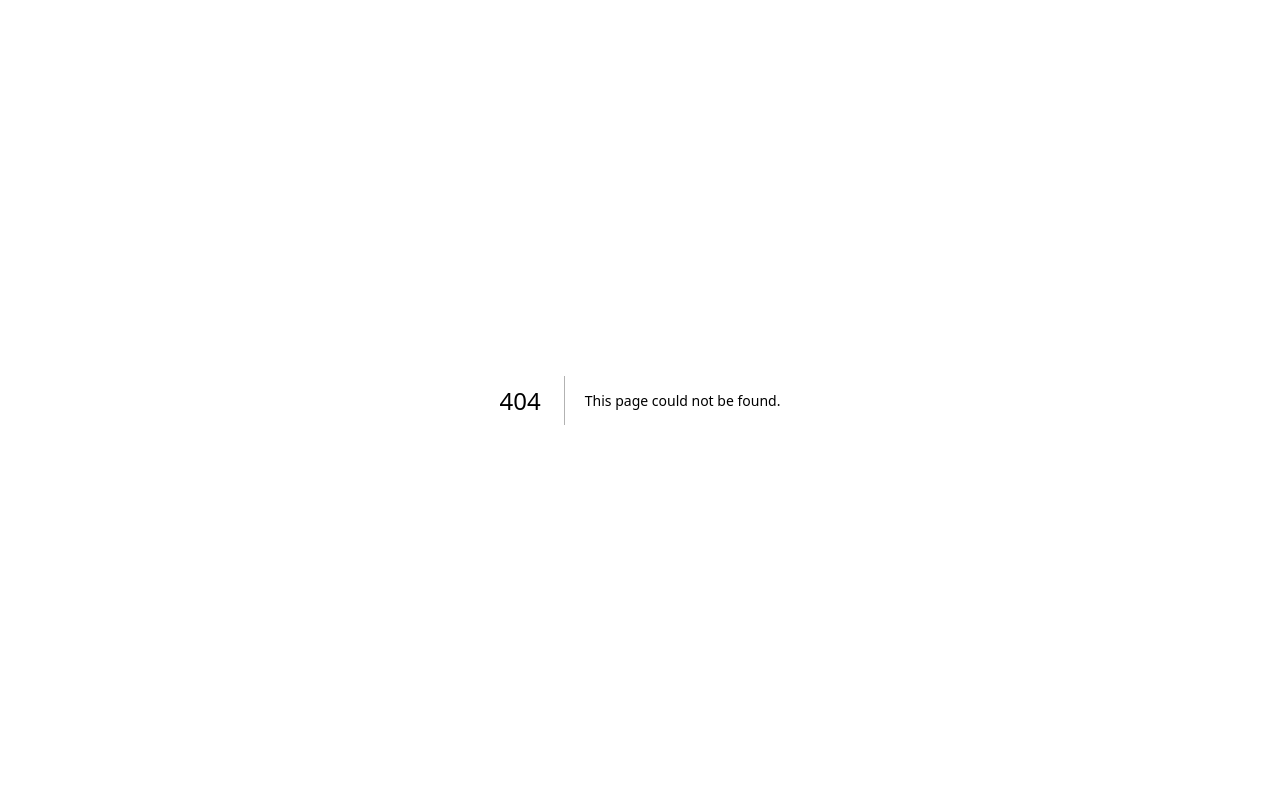
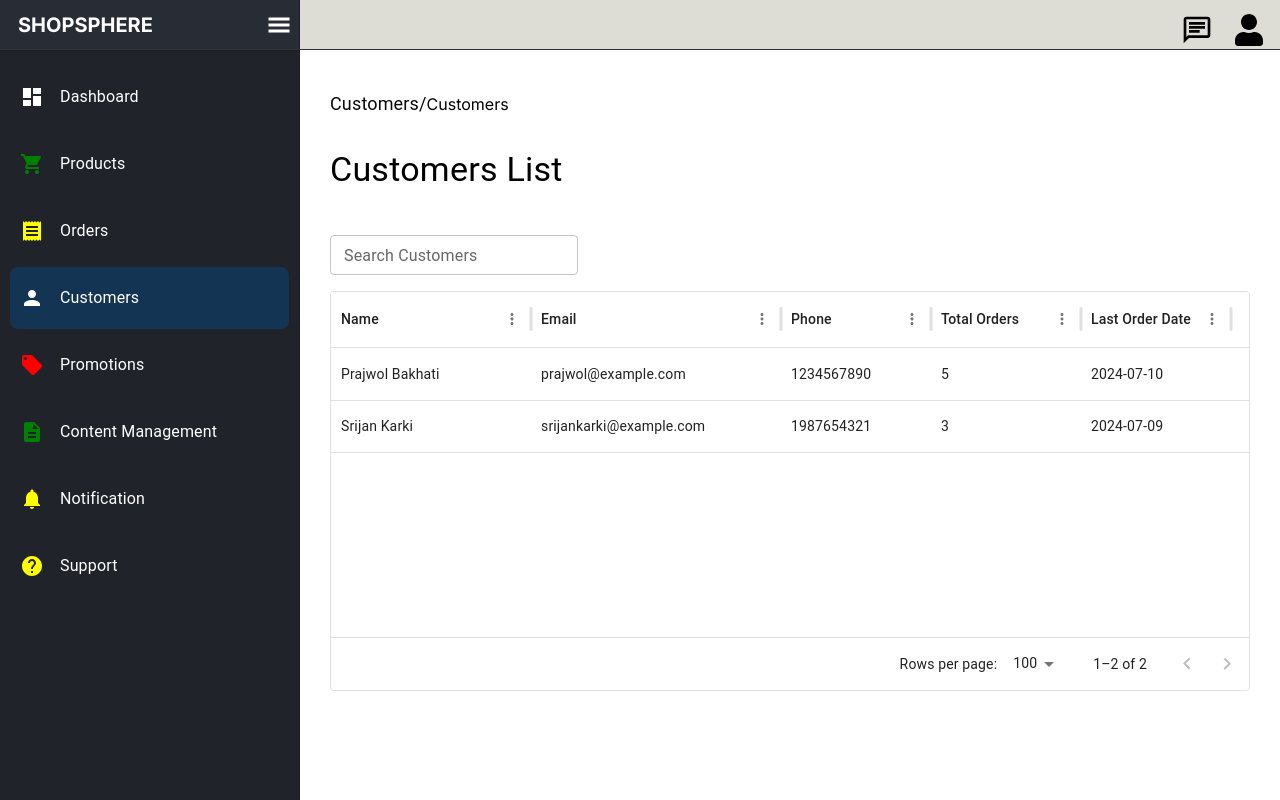
Before and after one commit to rojinnn/ShopSphere-ms, a Next.js app: page /customers in a window 1280 px wide. Before the commit this address had no page. Built offline with nearby package versions, Linux system fonts and the light colour scheme; sample sign-in values are in the browser's storage.

Commit message:
create customer page

```diff
--- /dev/null
+++ b/src/app/customers/layout.js
@@ -0,0 +1,13 @@
+"use client";
+import InnerLayout from "@/components/InnerLayout";
+import store from "@/store/store";
+import { Provider } from "react-redux";
+const layout = ({ children }) => {
+  return (
+    <Provider store={store}>
+      <InnerLayout>{children}</InnerLayout>
+    </Provider>
+  );
+};
+
+export default layout;
--- /dev/null
+++ b/src/app/customers/page.js
@@ -0,0 +1,122 @@
+"use client";
+import React, { useState } from "react";
+import {
+  DataGrid,
+  GridToolbarContainer,
+  GridToolbarExport,
+  GridToolbarDensitySelector,
+  GridToolbarFilterButton,
+  GridToolbarColumnsButton,
+} from "@mui/x-data-grid";
+import { Box, Typography, TextField, Button, Modal } from "@mui/material";
+import CustomBreadcrumbs from "@/components/CustomBreadCrumbs";
+import Layout from "@/components/transitionlayout";
+
+const CustomersPage = () => {
+  const [customers, setCustomers] = useState([
+    {
+      id: 1,
+      name: "Prajwol Bakhati",
+      email: "prajwol@example.com",
+      phone: "1234567890",
+      totalOrders: 5,
+      lastOrderDate: "2024-07-10",
+      address: "123 Main St, City, Country",
+      notes: "VIP customer",
+    },
+    {
+      id: 2,
+      name: "Srijan Karki",
+      email: "srijankarki@example.com",
+      phone: "1987654321",
+      totalOrders: 3,
+      lastOrderDate: "2024-07-09",
+      address: "456 Elm St, City, Country",
+      notes: "",
+    },
+  ]);
+
+  const [filteredCustomers, setFilteredCustomers] = useState([]);
+  const [searchTerm, setSearchTerm] = useState("");
+  const [selectedCustomer, setSelectedCustomer] = useState(null);
+  const [openDetailsModal, setOpenDetailsModal] = useState(false);
+
+  const columns = [
+    { field: "name", headerName: "Name", width: 200 },
+    { field: "email", headerName: "Email", width: 250 },
+    { field: "phone", headerName: "Phone", width: 150 },
+    { field: "totalOrders", headerName: "Total Orders", width: 150 },
+    { field: "lastOrderDate", headerName: "Last Order Date", width: 150 },
+  ];
+
+  const handleSearch = (e) => {
+    const value = e.target.value.toLowerCase();
+    setSearchTerm(value);
+
+    const filteredData = customers.filter(
+      (customer) =>
+        customer.name.toLowerCase().includes(value) ||
+        customer.email.toLowerCase().includes(value) ||
+        customer.phone.includes(value)
+    );
+    setFilteredCustomers(filteredData);
+  };
+
+  return (
+    <Layout>
+      <CustomBreadcrumbs
+        title="Customers"
+        links={[
+          {
+            path: "/customers",
+            title: "Customers",
+            active: true,
+          },
+        ]}
+      />
+      <Box
+        my={4}
+        display="flex"
+        justifyContent="space-between"
+        alignItems="center"
+      >
+        <div>
+          <Typography variant="h4" component="h1" gutterBottom>
+            Customers List
+          </Typography>
+        </div>
+      </Box>
+      <Box my={2}>
+        <TextField
+          label="Search Customers"
+          variant="outlined"
+          size="small"
+          value={searchTerm}
+          onChange={handleSearch}
+        />
+      </Box>
+      <div style={{ height: 400, width: "100%" }}>
+        <DataGrid
+          rows={searchTerm ? filteredCustomers : customers}
+          columns={columns}
+          pageSize={5}
+          pagination
+          rowsPerPageOptions={[5, 10, 20]}
+          sortingOrder={["asc", "desc"]}
+          components={{
+            Toolbar: () => (
+              <GridToolbarContainer>
+                <GridToolbarColumnsButton />
+                <GridToolbarFilterButton />
+                <GridToolbarDensitySelector />
+                <GridToolbarExport />
+              </GridToolbarContainer>
+            ),
+          }}
+        />
+      </div>
+    </Layout>
+  );
+};
+
+export default CustomersPage;
--- a/src/components/dashboard/Sidebar/SideBar.js
+++ b/src/components/dashboard/Sidebar/SideBar.js
@@ -172,7 +172,7 @@ const SideBar = ({ onToggle }) => {
     },
     {
       title: "Customers",
-      link: "/customer",
+      link: "/customers",
       icon: <PersonIcon size={24} className="icon" />,
     },
     {
```
